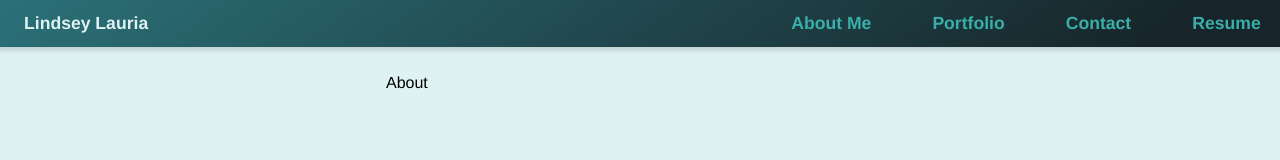
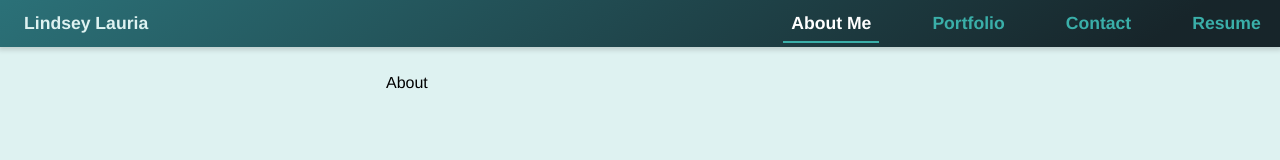
Before and after one commit to LindseyJeeJan/my-portfolio-vue, a Vue app: page / in a window 1280 px wide. Shown: the top 160 px of the page. Built offline with nearby package versions, Linux system fonts and the light colour scheme.

Commit message:
providing current page prop to navigation

```diff
--- a/src/components/TheNav.vue
+++ b/src/components/TheNav.vue
@@ -50,11 +50,14 @@
 
 <script>
 export default {
-methods: {
-    handlePageChange(page){
-        this.$emit('update-page', page);
+    props: {
+        currentPage: String,
+    },
+    methods: {
+        handlePageChange(page){
+            this.$emit('update-page', page);
+        }
     }
-}
 }
 </script>
 
--- a/src/components/ThePage.vue
+++ b/src/components/ThePage.vue
@@ -1,6 +1,6 @@
 <template>
 <main class="wrapper">
-  <the-nav @update-page="updatePage" />
+  <the-nav :currentPage="currentPage" @update-page="updatePage" />
   <the-content :currentPage="currentPage" />
   <the-footer />
   </main>
```
